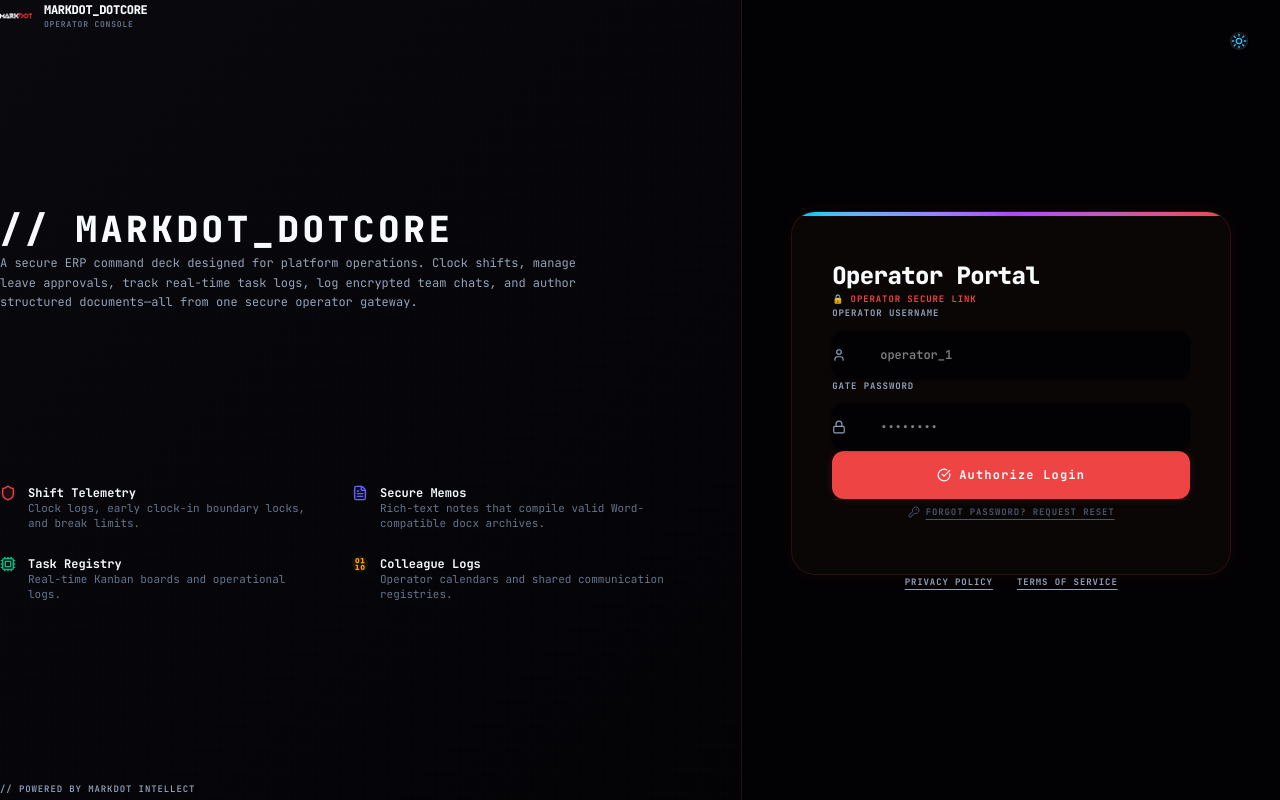
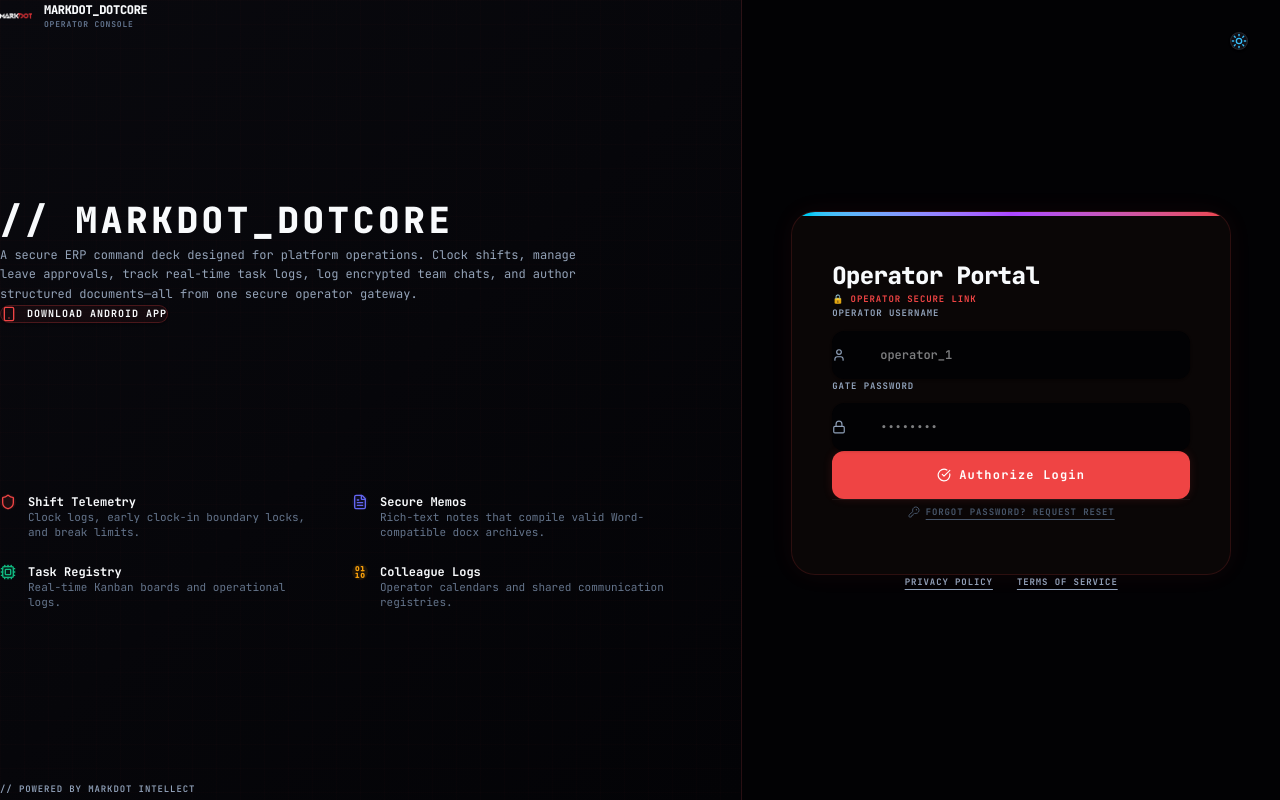
Before and after one commit to Bharath-c08/CONNECT, a Next.js app in the folder client/: page / in a window 1280 px wide. Built offline with nearby package versions, Linux system fonts and the light colour scheme; no server answers.

Commit message:
feat: create login page with theme toggling, telemetry displays, and authentication flow

```diff
--- a/client/src/app/page.tsx
+++ b/client/src/app/page.tsx
@@ -3,8 +3,8 @@
 import React, { useState, useEffect } from 'react';
 import { useRouter } from 'next/navigation';
 import Link from 'next/link';
-import { Lock, User as UserIcon, RefreshCw, AlertCircle, CheckCircle, Sun, Moon, Cpu, Binary, KeyRound, Send, Shield, FileText } from 'lucide-react';
-import { apiRequest, setAuthToken, setCurrentUser, getAuthToken } from '../utils/api';
+import { Lock, User as UserIcon, RefreshCw, AlertCircle, CheckCircle, Sun, Moon, Cpu, Binary, KeyRound, Send, Shield, FileText, Smartphone } from 'lucide-react';
+import { apiRequest, setAuthToken, setCurrentUser, getAuthToken, getSocketUrl } from '../utils/api';
 import { motion, AnimatePresence } from 'framer-motion';
 
 const springTransition = { type: 'spring', stiffness: 200, damping: 22 } as const;
@@ -175,6 +175,22 @@ export default function LoginPage() {
           >
             A secure ERP command deck designed for platform operations. Clock shifts, manage leave approvals, track real-time task logs, log encrypted team chats, and author structured documents—all from one secure operator gateway.
           </p>
+
+          <div className="mt-8">
+            <a
+              href={`${getSocketUrl()}/Dotcore.apk`}
+              download="Dotcore.apk"
+              className="inline-flex items-center gap-2.5 px-5 py-3 rounded-xl border text-[10px] font-bold uppercase tracking-widest transition-all hover:-translate-y-0.5 shadow-sm"
+              style={{
+                borderColor: theme === 'dark' ? 'rgba(239, 68, 68, 0.25)' : '#cbd5e1',
+                backgroundColor: theme === 'dark' ? 'rgba(239, 68, 68, 0.05)' : '#f8fafc',
+                color: theme === 'dark' ? '#f8fafc' : '#0f172a'
+              }}
+            >
+              <Smartphone className="w-4 h-4 text-[#ef4444]" />
+              <span>Download Android App</span>
+            </a>
+          </div>
         </div>
 
         {/* Spaced 2x2 Features Grid (Pushed to bottom, just above footer) */}
```
